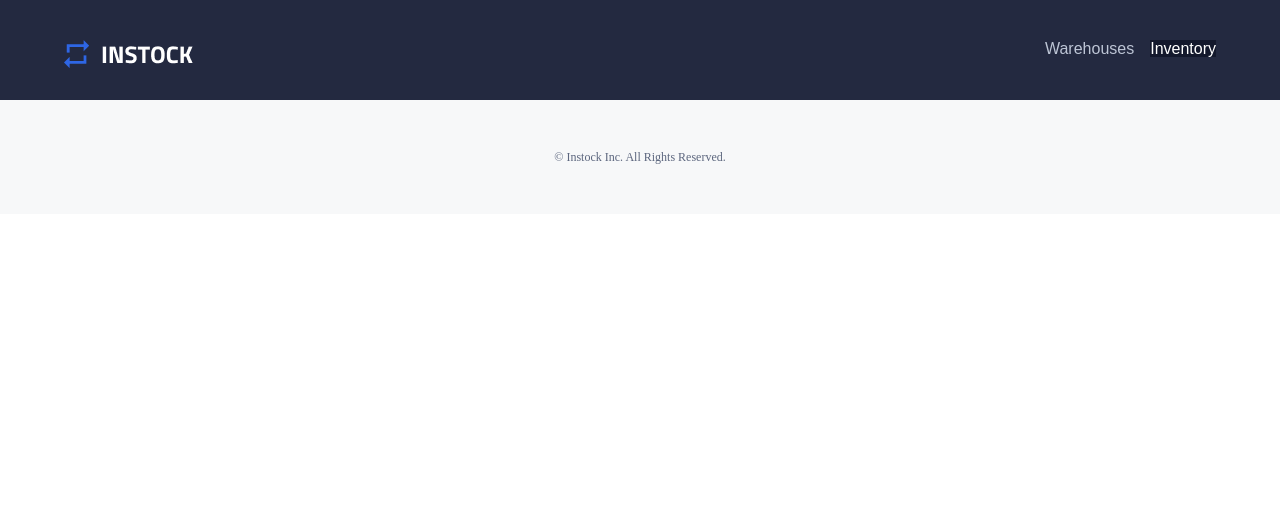
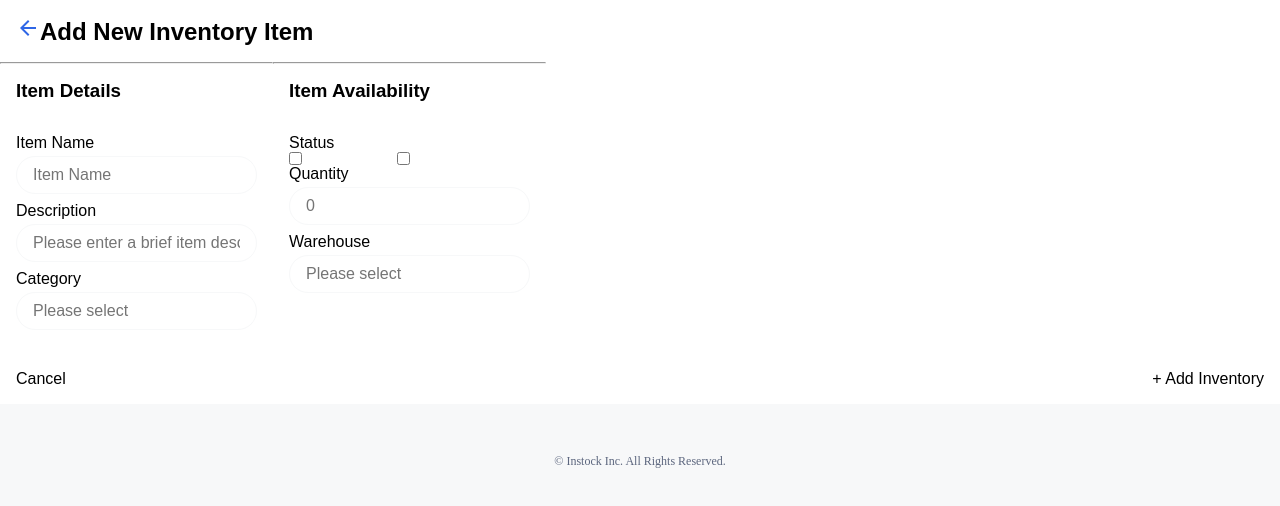
Before and after one commit to hopeaaaa/instock-frontend, a React (Vite) app: page /inventory/add in a window 1280 px wide. Shown: the top 506 px of the page. Built offline with nearby package versions, Linux system fonts and the light colour scheme; a web font is replaced by a local one.

Commit message:
add html structure, basic styling

```diff
--- a/src/App.jsx
+++ b/src/App.jsx
@@ -14,7 +14,7 @@ import InventoryEdit from "./pages/InventoryEdit/InventoryEdit.jsx";
 function App() {
   return (
     <BrowserRouter>
-      <Header />
+      {/* <Header /> */}
 
       <Routes>
         <Route path="/" element={<WarehouseList />} />
--- a/src/components/InventoryListComponent/InventoryListComponent.jsx
+++ b/src/components/InventoryListComponent/InventoryListComponent.jsx
@@ -33,11 +33,8 @@ function InventoryListComponent({ handleDeleteClick }) {
             className="inventory-list__search-input"
             placeholder="Search"
           />
-          <button
-            onClick={() => console.log("clicked")}
-            className="inventory-list__add-button"
-          >
-            + Add New Item
+          <button className="inventory-list__add-button">
+            <Link to={"/inventory/add"}>+ Add New Item</Link>
           </button>
         </div>
       </div>
--- a/src/pages/InventoryAdd/InventoryAdd.jsx
+++ b/src/pages/InventoryAdd/InventoryAdd.jsx
@@ -1,5 +1,177 @@
+import "./InventoryAdd.scss";
+import { Link } from "react-router-dom";
+import { useRef } from "react";
+
+const VITE_SERVER_BASE_URL = import.meta.env.VITE_SERVER_BASE_URL;
+const VITE_SERVER_PORT = import.meta.env.VITE_SERVER_PORT;
+
 function InventoryAdd() {
-  return <div></div>;
+  const formRef = useRef();
+
+  const addInventory = async (e) => {
+    e.preventDefault();
+    const { item_name, description, category, status, quantity } =
+      formRef.current;
+
+    const path = `${VITE_SERVER_BASE_URL}:${VITE_SERVER_PORT}/inventory`;
+    const response = await axios.post(path, {
+      item_name: item_name.value,
+      description: description.value,
+      category: category.value,
+      status: status.value,
+      quantity: quantity.value,
+    });
+    setInventoryList([...inventoryList, response.data]);
+  };
+
+  return (
+    <>
+      <div className="add-inventory-page__header">
+        <h2>
+          <Link to="/inventory">
+            <svg
+              width="24"
+              height="24"
+              viewBox="0 0 24 24"
+              fill="none"
+              xmlns="http://www.w3.org/2000/svg"
+            >
+              <path
+                d="M20 11H7.83L13.42 5.41L12 4L4 12L12 20L13.41 18.59L7.83 13H20V11Z"
+                fill="#2E66E6"
+              />
+            </svg>
+            Add New Inventory Item
+          </Link>
+        </h2>
+      </div>
+      <form
+        className="add-inventory-form"
+        onSubmit={addInventory}
+        ref={formRef}
+      >
+        <div className="add-inventory-form__wrapper">
+          <hr className="add-inventory-form__horizontal-line"></hr>
+          <h3 className="add-inventory-form__header">Item Details</h3>
+          <div className="add-inventory-form__item-details">
+            <div className="add-inventory-form__input-wrapper">
+              <label
+                htmlFor="add-inventory-form__item-details"
+                className="add-inventory-form__label"
+              >
+                Item Name
+              </label>
+              <input
+                type="text"
+                name="item-name"
+                placeholder="Item Name"
+                className="add-inventory-form__input"
+                id="add-inventory-form__item-name"
+              />
+            </div>
+            <div className="add-inventory-form__input-wrapper">
+              <label
+                htmlFor="add-inventory-form__description"
+                className="add-inventory-form__label"
+              >
+                Description
+              </label>
+              <input
+                type="text"
+                name="description"
+                placeholder="Please enter a brief item description..."
+                className="add-inventory-form__input"
+                id="add-inventory-form__description"
+              />
+            </div>
+            <div className="add-inventory-form__input-wrapper">
+              <label
+                htmlFor="add-inventory-form__category"
+                className="add-inventory-form__label"
+              >
+                Category
+              </label>
+              <input
+                type="text"
+                name="category"
+                placeholder="Please select"
+                className="add-inventory-form__input"
+                id="add-inventory-form__category"
+              />
+            </div>
+          </div>
+        </div>
+        <div className="add-inventory-form__wrapper">
+          <hr className="add-inventory-form__horizontal-line"></hr>
+          <h3 className="add-inventory-form__header">Item Availability</h3>
+          <div className="add-inventory-form__item-availability">
+            <div className="add-inventory-form__checkbox-wrapper">
+              <label
+                htmlFor="add-inventory-form__status"
+                className="add-inventory-form__label"
+              >
+                Status
+              </label>
+              <div className="add-inventory-form__checkbox-options">
+                <input
+                  type="checkbox"
+                  name="status"
+                  placeholder="Status"
+                  className="add-inventory-form__checkbox"
+                  id="add-inventory-form__status"
+                />
+                <input
+                  type="checkbox"
+                  name="status"
+                  placeholder="Status"
+                  className="add-inventory-form__checkbox"
+                  id="add-inventory-form__status"
+                />
+              </div>
+            </div>
+            <div className="add-inventory-form__input-wrapper">
+              <label
+                htmlFor="add-inventory-form__quantity"
+                className="add-inventory-form__label"
+              >
+                Quantity
+              </label>
+              <input
+                type="number"
+                name="quantity"
+                placeholder="0"
+                className="add-inventory-form__input"
+                id="add-inventory-form__quantity"
+              />
+            </div>
+            <div className="add-inventory-form__input-wrapper">
+              <label
+                htmlFor="add-inventory-form__warehouse"
+                className="add-inventory-form__label"
+              >
+                Warehouse
+              </label>
+              <input
+                type="text"
+                name="warehouse"
+                placeholder="Please select"
+                className="add-inventory-form__input"
+                id="add-inventory-form__warehouse"
+              />
+            </div>
+          </div>
+        </div>
+      </form>
+      <div className="add-inventory-form__CTA">
+        <Link to="/">
+          <button className="add-inventory-form__cancel">Cancel</button>
+        </Link>
+        <button type="submit" className="add-inventory-form__submit">
+          + Add Inventory
+        </button>
+      </div>
+    </>
+  );
 }
 
 export default InventoryAdd;
--- /dev/null
+++ b/src/pages/InventoryAdd/InventoryAdd.scss
@@ -0,0 +1,67 @@
+@use "../../styles/partials/variables" as *;
+@use "../../styles/partials/mixins" as *;
+@use "../../styles/partials/font" as *;
+@use "../../styles/partials/resets" as *;
+
+.add-inventory-page__header {
+  padding: 1rem;
+}
+
+.add-inventory-form {
+  @include tablet {
+    display: flex;
+  }
+
+  &__header {
+    padding: 1rem;
+  }
+
+  &__input-wrapper {
+    display: flex;
+    flex-direction: column;
+    padding-bottom: 0.5rem;
+  }
+
+  //   &__checkbox-wrapper {
+  //     display: flex;
+  //     flex-direction: column;
+  //   }
+
+  &__item-details,
+  &__item-availability {
+    padding: 1rem;
+  }
+
+  &__input {
+    border: 1px solid $light-grey;
+    border-radius: 1.25rem;
+    color: $graphite;
+    margin-top: 0.25rem;
+    height: 2.25rem;
+    padding: 0 1rem;
+
+    @include tablet {
+      height: 2.375rem;
+    }
+  }
+
+  &__checkbox-options {
+    display: flex;
+    justify-content: space-between;
+    max-width: 50%;
+  }
+
+  &__CTA {
+    padding: 1rem;
+    display: flex;
+    justify-content: space-between;
+  }
+
+  &__cancel {
+    width: 50%;
+  }
+
+  &_submit {
+    width: 50%;
+  }
+}
```
Also changed, not shown: 1 other file (tests, documents, lock files or other folders).
